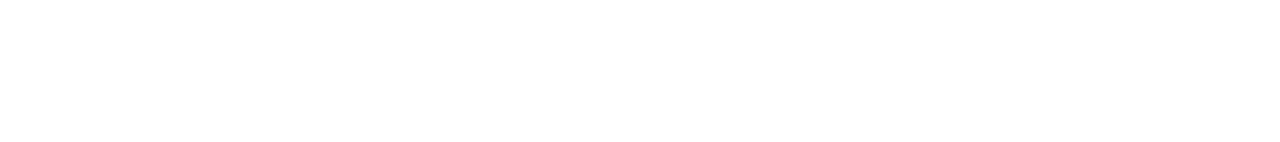
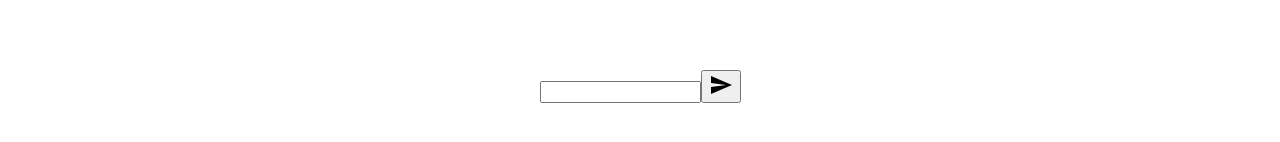
Before and after one commit to georgepapagapitos/videogames, a React (Create React App) app in the folder client/: page / in a window 1280 px wide. Shown: the part 1650-1792 px from the top of the page. Before the commit the page ends 1496 px from the top, so only its background shows below. Built offline with nearby package versions, Linux system fonts and the light colour scheme.

Commit message:
add newsletter sign up section

```diff
--- a/client/public/index.html
+++ b/client/public/index.html
@@ -17,7 +17,7 @@
         font-family: 'Urbanist', sans-serif;
       }
     </style>
-    <title>React App</title>
+    <title>GAMES.</title>
   </head>
   <body>
     <noscript>You need to enable JavaScript to run this app.</noscript>
--- /dev/null
+++ b/client/src/components/Newsletter.jsx
@@ -0,0 +1,39 @@
+import styled from 'styled-components';
+
+// mui imports
+import SendIcon from '@mui/icons-material/Send';
+
+const Container = styled.div`
+  height: 60vh;
+  display: flex;
+  align-items: center;
+  justify-content: center;
+  flex-direction: column;
+`;
+
+const Title = styled.h1``;
+
+const Description = styled.div``;
+
+const InputContainer = styled.div``;
+
+const Input = styled.input``;
+
+const Button = styled.button``;
+
+const Newsletter = () => {
+  return (
+    <Container>
+      <Title></Title>
+      <Description></Description>
+      <InputContainer>
+        <Input />
+        <Button>
+          <SendIcon />
+        </Button>
+      </InputContainer>
+    </Container>
+  );
+};
+
+export default Newsletter;
--- a/client/src/pages/Home.jsx
+++ b/client/src/pages/Home.jsx
@@ -1,5 +1,6 @@
 import Announcement from '../components/Announcement';
 import NavBar from '../components/NavBar';
+import Newsletter from '../components/Newsletter';
 import Platforms from '../components/Platforms';
 import Slider from '../components/Slider';
 
@@ -10,6 +11,7 @@ const Home = () => {
       <NavBar />
       <Slider />
       <Platforms />
+      <Newsletter />
     </>
   );
 };
```
